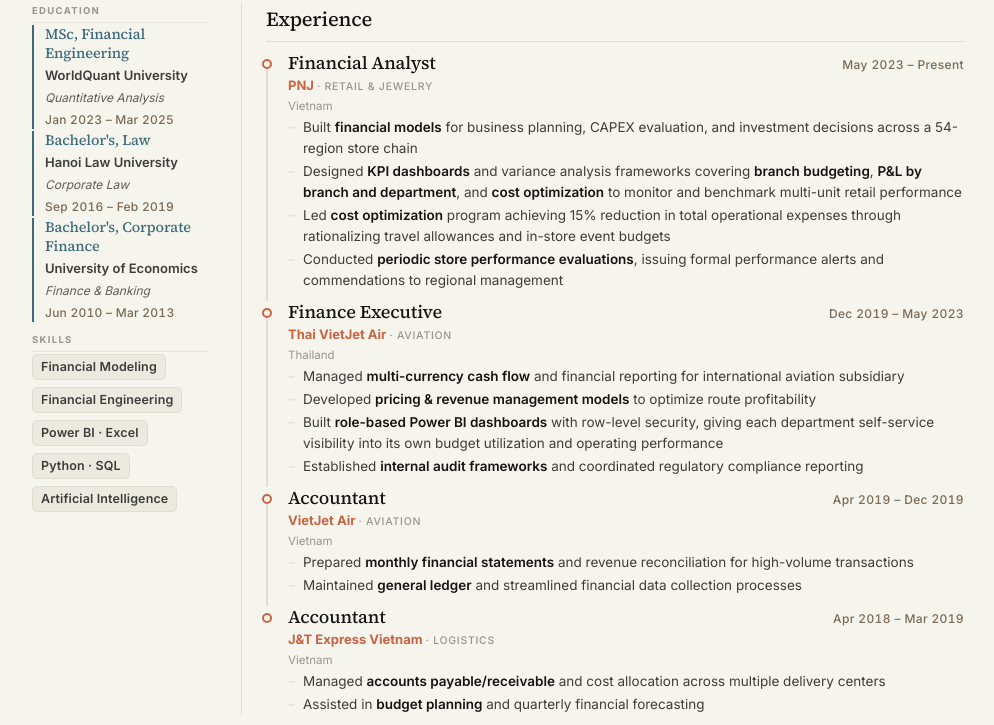
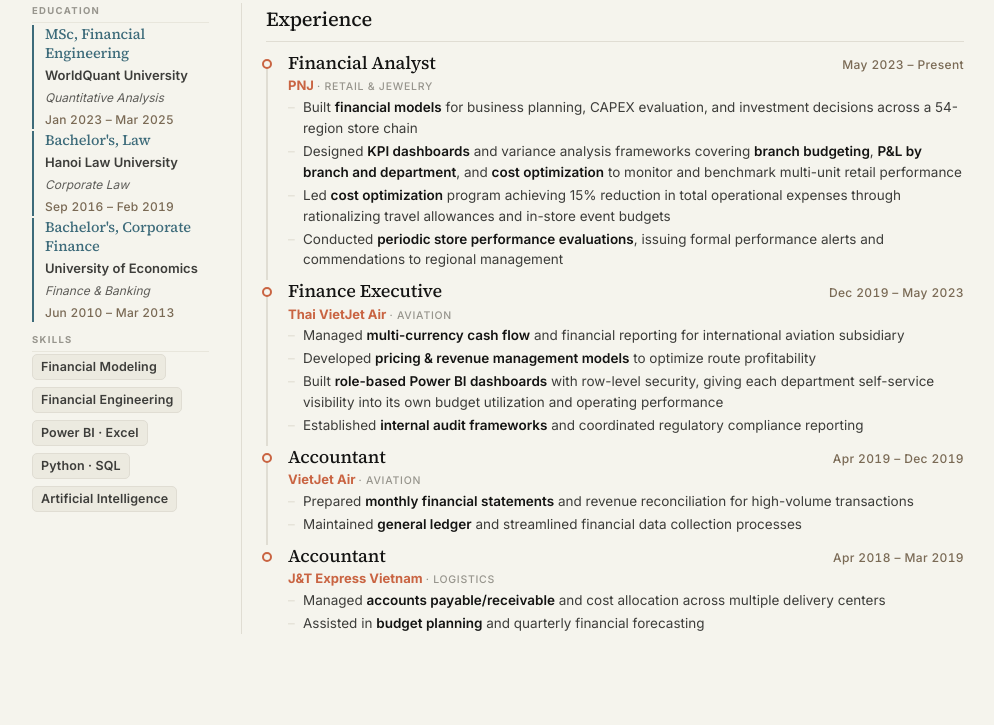
Before and after one commit to Huynh-Tr/CV, a plain HTML site: page index.html in a window 1280 px wide. Shown: the part 200-925 px from the top of the page, without its empty margins (142-1136 px from the left). After the commit the page ends 844 px from the top, so only its background shows below. Drawn offline with Linux system fonts and the light colour scheme.

Commit message:
Remove country labels (Vietnam/Thailand) from job locations

```diff
--- a/index.html
+++ b/index.html
@@ -475,7 +475,6 @@
               <span class="exp-date">May 2023 – Present</span>
             </div>
             <div class="exp-company">PNJ <span class="exp-industry">· Retail &amp; Jewelry</span></div>
-            <div class="exp-location">Vietnam</div>
             <ul class="exp-bullets">
               <li>Built <strong>financial models</strong> for business planning, CAPEX evaluation, and investment decisions across a 54-region store chain</li>
               <li>Designed <strong>KPI dashboards</strong> and variance analysis frameworks covering <strong>branch budgeting</strong>, <strong>P&amp;L by branch and department</strong>, and <strong>cost optimization</strong> to monitor and benchmark multi-unit retail performance</li>
@@ -490,7 +489,6 @@
               <span class="exp-date">Dec 2019 – May 2023</span>
             </div>
             <div class="exp-company">Thai VietJet Air <span class="exp-industry">· Aviation</span></div>
-            <div class="exp-location">Thailand</div>
             <ul class="exp-bullets">
               <li>Managed <strong>multi-currency cash flow</strong> and financial reporting for international aviation subsidiary</li>
               <li>Developed <strong>pricing &amp; revenue management models</strong> to optimize route profitability</li>
@@ -505,7 +503,6 @@
               <span class="exp-date">Apr 2019 – Dec 2019</span>
             </div>
             <div class="exp-company">VietJet Air <span class="exp-industry">· Aviation</span></div>
-            <div class="exp-location">Vietnam</div>
             <ul class="exp-bullets">
               <li>Prepared <strong>monthly financial statements</strong> and revenue reconciliation for high-volume transactions</li>
               <li>Maintained <strong>general ledger</strong> and streamlined financial data collection processes</li>
@@ -518,7 +515,6 @@
               <span class="exp-date">Apr 2018 – Mar 2019</span>
             </div>
             <div class="exp-company">J&amp;T Express Vietnam <span class="exp-industry">· Logistics</span></div>
-            <div class="exp-location">Vietnam</div>
             <ul class="exp-bullets">
               <li>Managed <strong>accounts payable/receivable</strong> and cost allocation across multiple delivery centers</li>
               <li>Assisted in <strong>budget planning</strong> and quarterly financial forecasting</li>
```
